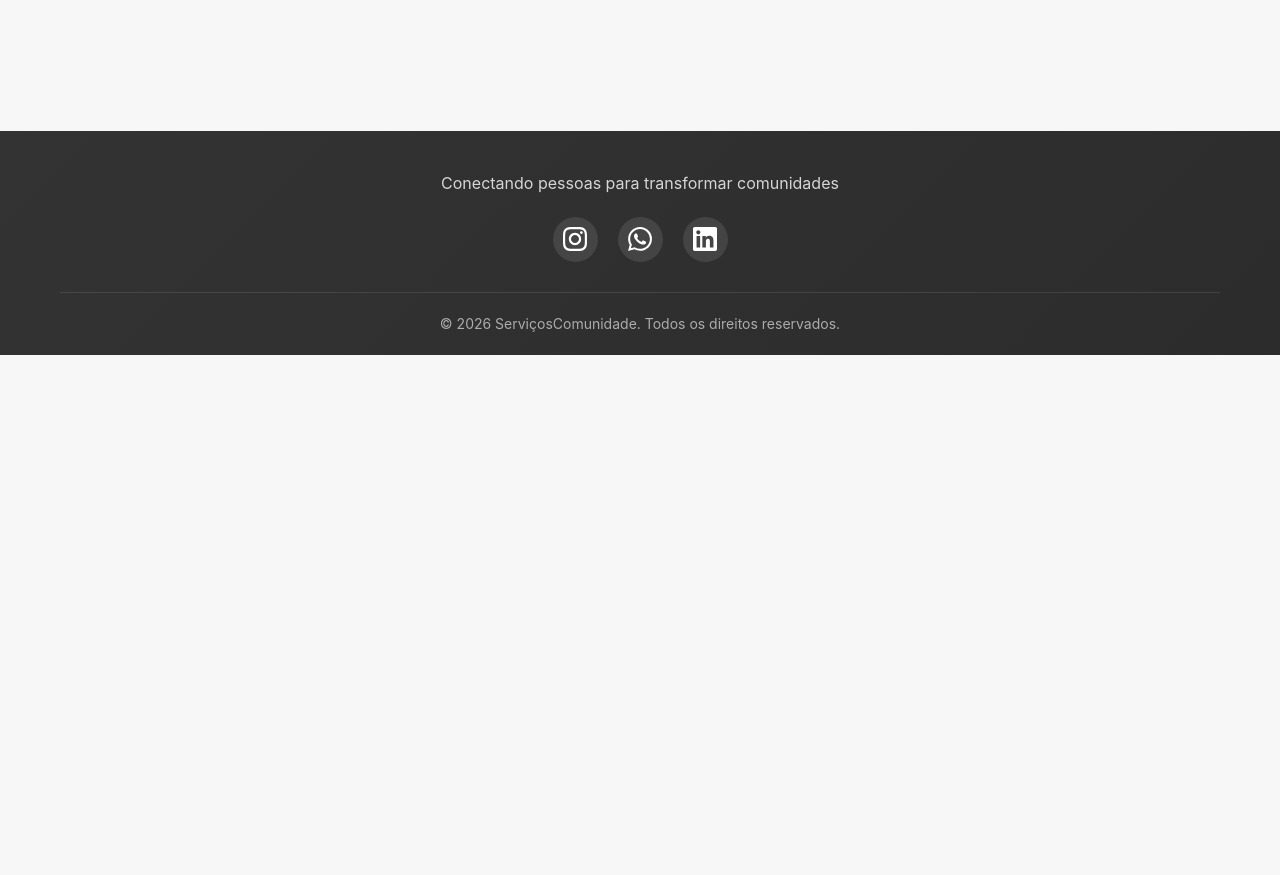
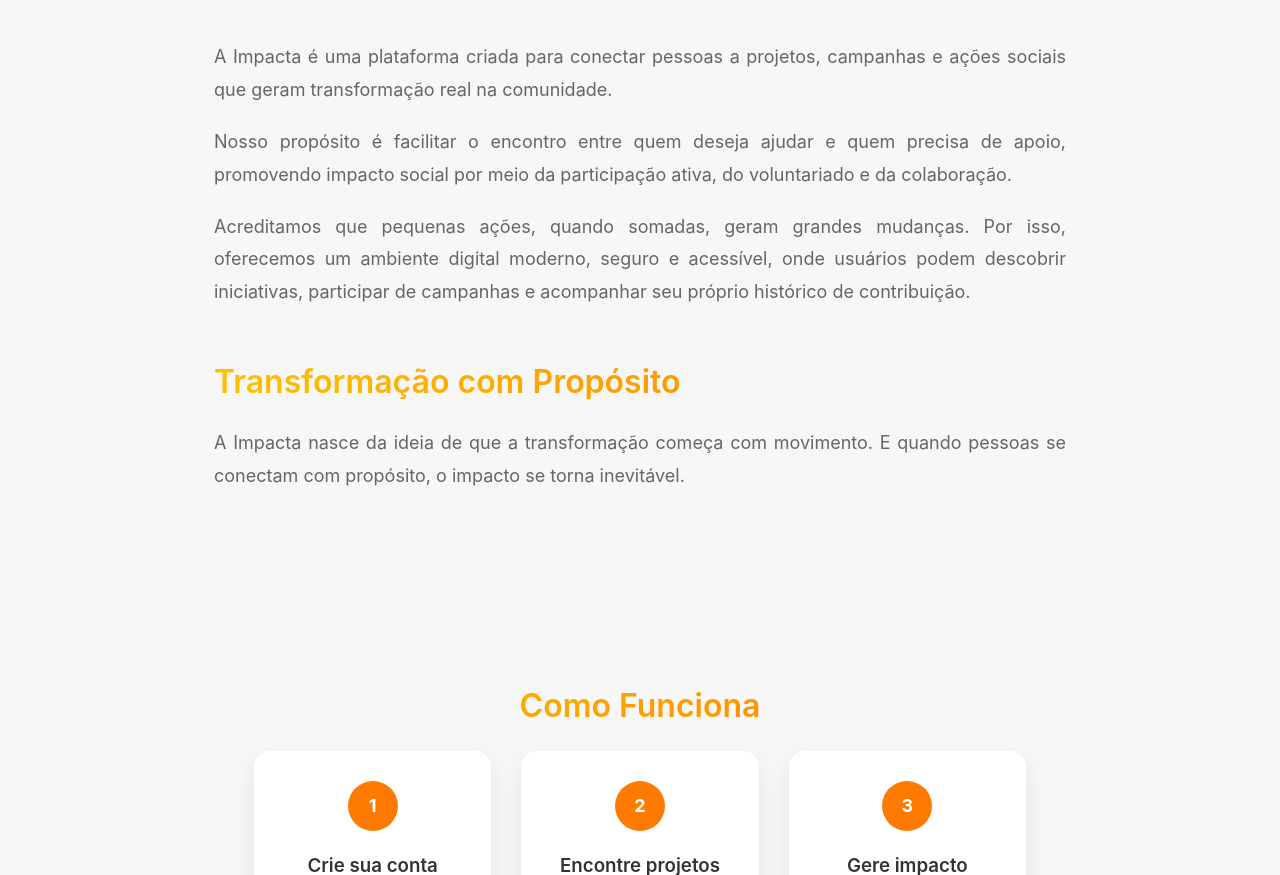
Before and after one commit to LaraFerraz/FrontEnd_Impacta, a React (Create React App) app: page /sobre in a window 1280 px wide. Shown: the part 225-1100 px from the top of the page. Before the commit the page ends 800 px from the top, so only its background shows below. Built offline with nearby package versions, Linux system fonts and the light colour scheme.

Commit message:
pagina sobre

```diff
--- a/src/App.js
+++ b/src/App.js
@@ -5,6 +5,7 @@ import Footer from './components/Footer';
 import Home from './pages/Home';
 import Login from './pages/Login';
 import Cadastro from './pages/Cadastro';
+import Sobre from './pages/Sobre';
 import './styles/colors.css';
 import './App.css';
 
@@ -17,9 +18,10 @@ function App() {
           <Route path="/" element={<Home />} />
           <Route path="/login" element={<Login />} />
           <Route path="/cadastro" element={<Cadastro />} />
+          <Route path="/sobre" element={<Sobre />} />
           {/* Rotas futuras */}
-          <Route path="/servicos" element={<div style={{padding: '80px 20px', textAlign: 'center'}}><h2>Página de Serviços em desenvolvimento</h2></div>} />
-          <Route path="/sobre" element={<div style={{padding: '80px 20px', textAlign: 'center'}}><h2>Página Sobre em desenvolvimento</h2></div>} />
+          <Route path="/servicos" element={<div style={{ padding: '80px 20px', textAlign: 'center' }}><h2>Página de Serviços em desenvolvimento</h2></div>} />
+          <Route path="/sobre" element={<div style={{ padding: '80px 20px', textAlign: 'center' }}><h2>Página Sobre em desenvolvimento</h2></div>} />
         </Routes>
         <Footer />
       </div>
--- /dev/null
+++ b/src/pages/Sobre.css
@@ -0,0 +1,115 @@
+.sobre-container {
+    min-height: 100vh;
+    padding: 80px 0;
+    background: var(--cinza-claro);
+}
+
+.sobre-container {
+    max-width: 900px;
+    margin: 0 auto;
+    padding-left: 24px;
+    padding-right: 24px;
+}
+
+.sobre-container h1 {
+    font-size: 3rem;
+    font-weight: 700;
+    color: var(--preto);
+    margin-bottom: 32px;
+    text-align: center;
+}
+
+.sobre-container h2 {
+    font-size: 2rem;
+    margin-top: 48px;
+    margin-bottom: 20px;
+    background: linear-gradient(135deg, var(--amarelo-solar), var(--laranja-vibrante));
+    -webkit-background-clip: text;
+    -webkit-text-fill-color: transparent;
+    background-clip: text;
+}
+
+.sobre-container p {
+    font-size: 1.125rem;
+    color: var(--cinza-escuro);
+    line-height: 1.8;
+    margin-bottom: 20px;
+    text-align: justify;
+}
+
+.sobre-container strong {
+    color: var(--laranja-vibrante);
+}
+
+.cta-sobre {
+    text-align: center;
+    padding: 40px 24px;
+    transition: transform 0.3s ease, box-shadow 0.3s ease;
+    box-shadow: 0 12px 40px rgba(140, 85, 34, 0.2);
+}
+
+.cta-sobre p {
+    text-align: center;
+}
+
+
+.como-funciona {
+    text-align: center;
+    padding: 60px 20px;
+}
+.passos {
+    display: flex;
+    justify-content: center;
+    align-items: stretch;
+    gap: 30px;
+}
+
+.card-passo {
+    background: #ffffff;
+    width: 300px;
+    padding: 30px 20px;
+    border-radius: 16px;
+    box-shadow: 0 10px 25px rgba(0, 0, 0, 0.08);
+    transition: transform 0.3s ease;
+}
+
+.numero {
+    width: 50px;
+    height: 50px;
+    margin: 0 auto 20px auto;
+    background-color: #FF7A00;
+    color: #fff;
+    font-weight: bold;
+    border-radius: 50%;
+    display: flex;
+    align-items: center;
+    justify-content: center;
+    font-size: 18px;
+}
+
+.card-passo h3 {
+    margin-bottom: 10px;
+}
+
+.card-passo p {
+    font-size: 14px;
+    color: #555;
+    text-align: center;
+}
+
+
+
+/* Responsividade */
+@media (max-width: 768px) {
+    .sobre-container h1 {
+        font-size: 2.2rem;
+    }
+
+    .sobre-container h2 {
+        font-size: 1.6rem;
+    }
+
+    .sobre-container p {
+        font-size: 1rem;
+    }
+}
--- /dev/null
+++ b/src/pages/Sobre.js
@@ -0,0 +1,62 @@
+import React from "react";
+import "./Sobre.css";
+
+function Sobre() {
+    return (
+        <section className="sobre-container">
+            <h1>Sobre a Impacta</h1>
+            <p>
+                A Impacta é uma plataforma criada para conectar pessoas a projetos, campanhas e ações sociais que geram transformação real na comunidade.
+            </p>
+            <p>
+                Nosso propósito é facilitar o encontro entre quem deseja ajudar e quem precisa de apoio, promovendo impacto social por meio da participação ativa, do voluntariado e da colaboração.
+            </p>
+            <p>
+                Acreditamos que pequenas ações, quando somadas, geram grandes mudanças. Por isso, oferecemos um ambiente digital moderno, seguro e acessível, onde usuários podem descobrir iniciativas, participar de campanhas e acompanhar seu próprio histórico de contribuição.
+            </p>
+            <h2>Transformação com Propósito</h2>
+            <p>
+                A Impacta nasce da ideia de que a transformação começa com movimento. E quando pessoas se conectam com propósito, o impacto se torna inevitável.
+            </p>
+
+            <div className="como-funciona">
+
+                <div className="como-funciona">
+                    <h2>Como Funciona</h2>
+
+                    <div className="passos">
+
+                        <div className="card-passo">
+                            <div className="numero">1</div>
+                            <h3>Crie sua conta</h3>
+                            <p>Cadastre-se gratuitamente e faça parte da nossa comunidade.</p>
+                        </div>
+
+                        <div className="card-passo">
+                            <div className="numero">2</div>
+                            <h3>Encontre projetos</h3>
+                            <p>Descubra campanhas e iniciativas sociais que combinam com você.</p>
+                        </div>
+
+                        <div className="card-passo">
+                            <div className="numero">3</div>
+                            <h3>Gere impacto</h3>
+                            <p>Participe das ações e acompanhe a diferença que você está fazendo.</p>
+                        </div>
+
+                    </div>
+                </div>
+
+                <div className="cta-sobre">
+                    <h3>Pronto para fazer parte da mudança?</h3>
+                    <p>Junte-se à Impacta e transforme pequenas ações em grandes resultados.</p>
+                    <button className="btn-secondary">
+                        Explorar Campanhas
+                    </button>
+                </div>
+            </div>
+        </section >
+    );
+}
+
+export default Sobre;
```
